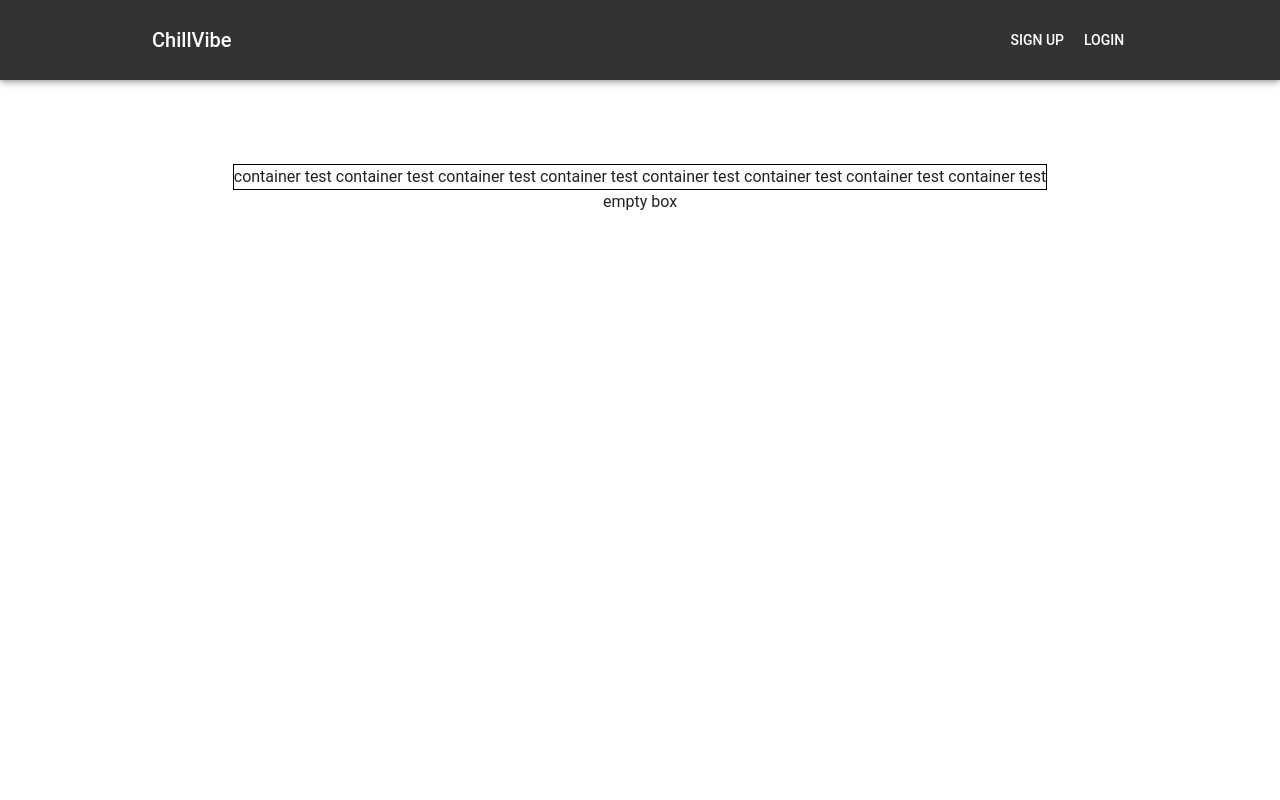
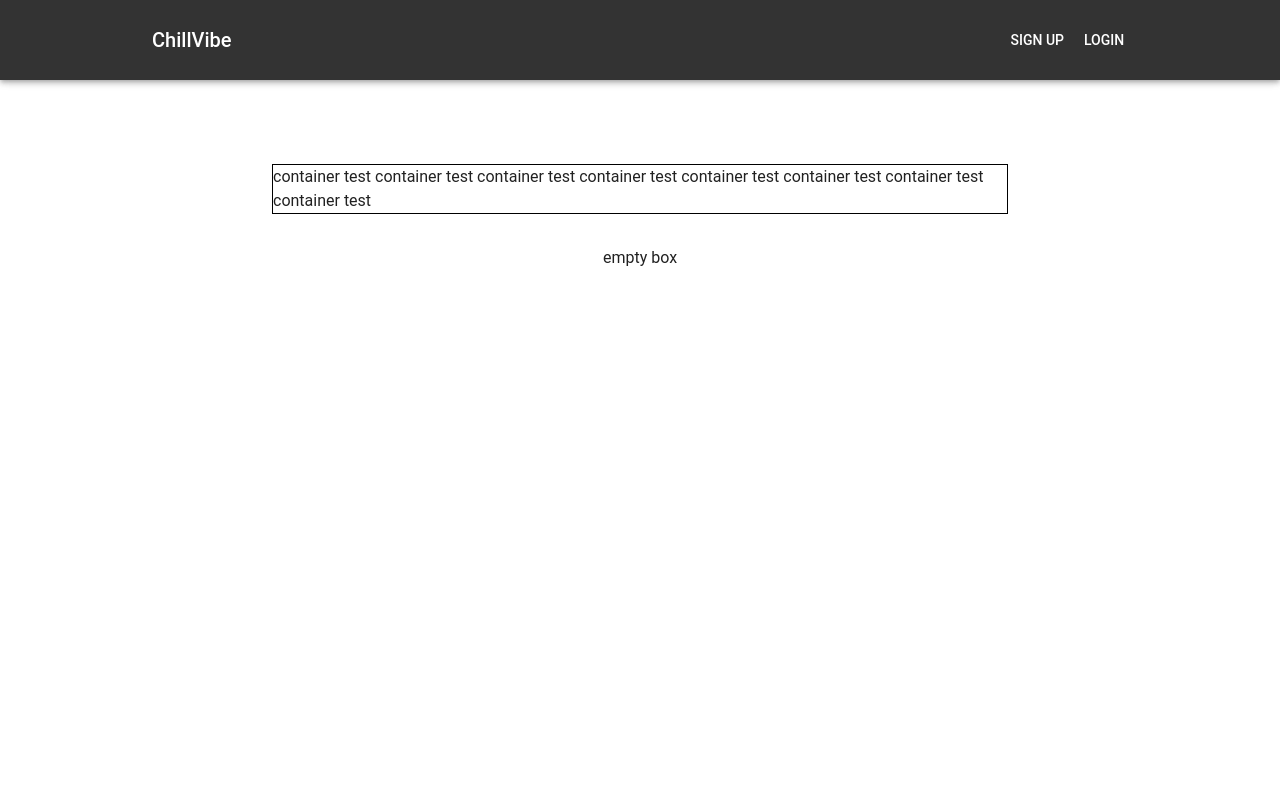
Before and after one commit to TEAM-ChillVibe/chillvibe-frontend, a React (Create React App) app: page /test in a window 1280 px wide. Shown: the top 800 px of the page. Built offline with nearby package versions, Linux system fonts and the light colour scheme.

Commit message:
design: base container 여백/간격 수정

```diff
--- a/src/components/layout/BaseContainer.jsx
+++ b/src/components/layout/BaseContainer.jsx
@@ -9,10 +9,11 @@ const BaseContainer = ({ children, ...props }) => {
         flexDirection: 'column', // 자식 요소들을 세로 방향으로 나열
         justifyContent: 'center', // 수평 중앙 정렬
         alignItems: 'center', // 수직 중앙 정렬
-        mx: '15%',
+        mx: '20%',
         my: '60px',
         px: '16px',
         py: '24px',
+        gap: 4,
       }}
     >
       {children}
```
